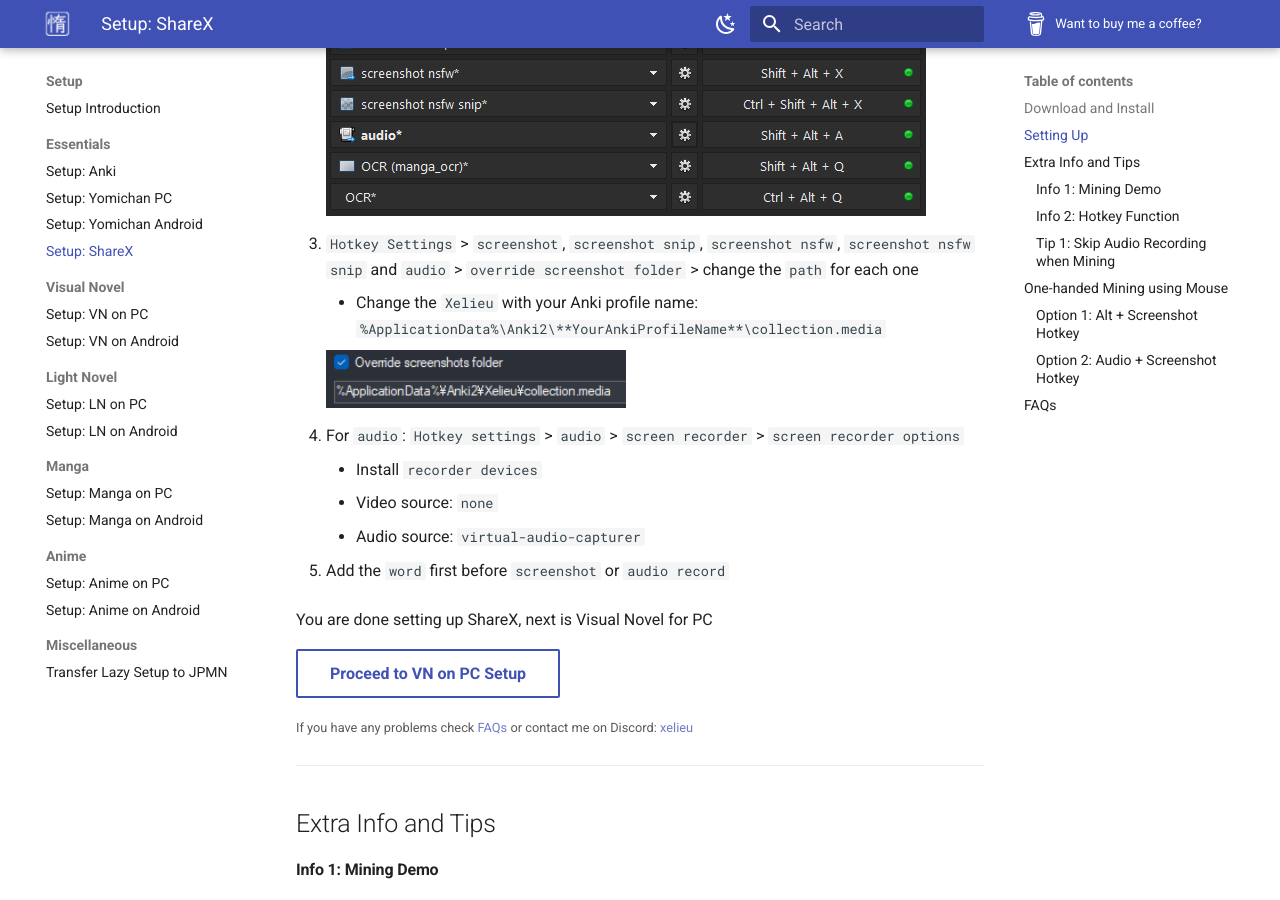
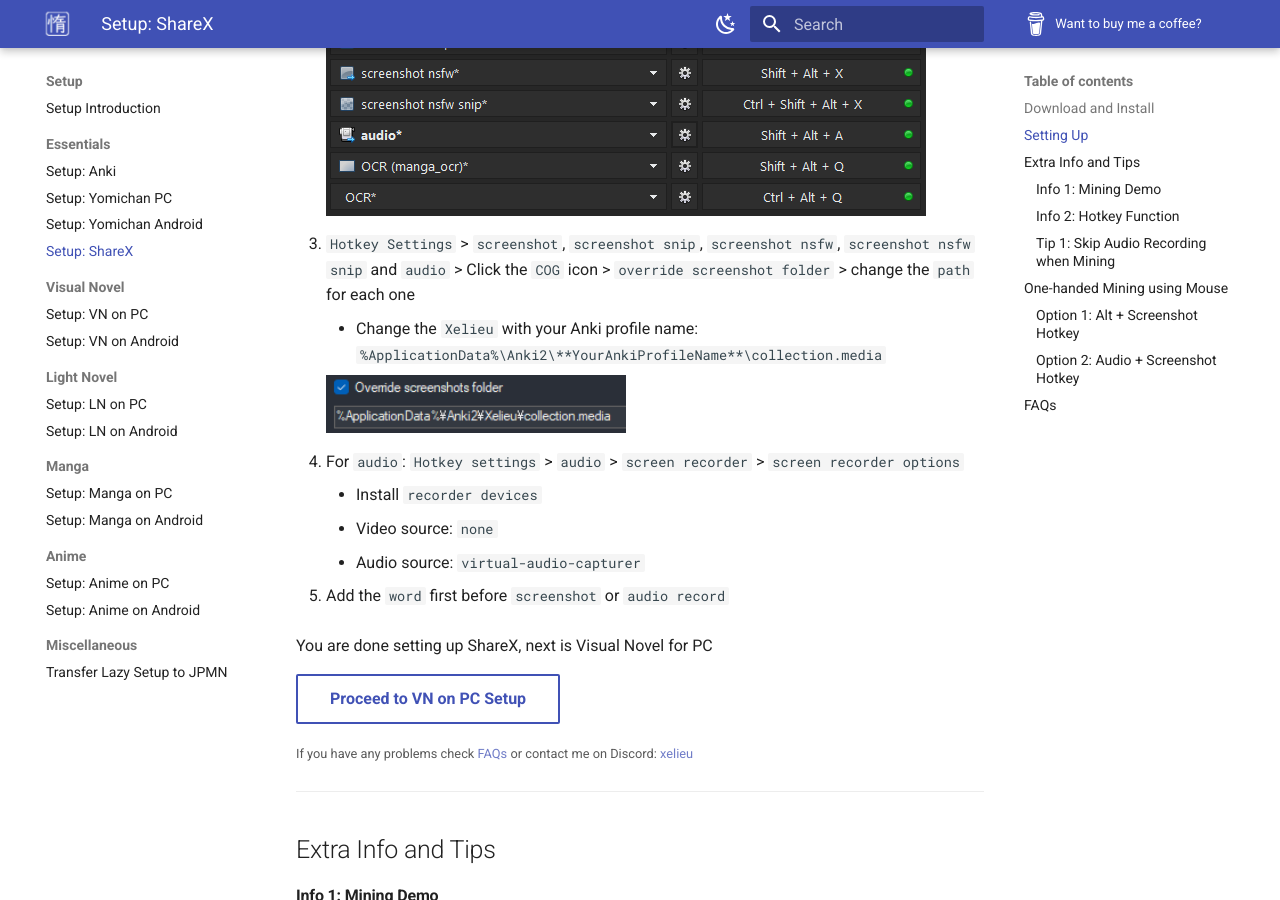
Before and after one commit to Xelieu/xelieu.github.io, an MkDocs documentation site: the page built from docs/jp-lazy-guide/setupShareX.md, in a window 1280 px wide and 900 px high, scrolled down 835 px. Built offline with MkDocs 1.6.1 and Material for MkDocs 9.7.7, drawn with Linux system fonts in a browser that asks for light colours.

Commit message:
$updated info

```diff
--- a/docs/jp-lazy-guide/setupShareX.md
+++ b/docs/jp-lazy-guide/setupShareX.md
@@ -21,7 +21,7 @@
 
     ![ShareX Hotkeys](../img/sharex-hotkeys.png){height=300 width=600}
 
-3. `Hotkey Settings` > `screenshot`, `screenshot snip`, `screenshot nsfw`, `screenshot nsfw snip` and `audio` > `override screenshot folder` > change the `path` for each one
+3. `Hotkey Settings` > `screenshot`, `screenshot snip`, `screenshot nsfw`, `screenshot nsfw snip` and `audio` > Click the `COG` icon > `override screenshot folder` > change the `path` for each one
     - Change the `Xelieu` with your Anki profile name: `%ApplicationData%\Anki2\**YourAnkiProfileName**\collection.media`
 
     ![ShareX Path](../img/sharex-path.png){height=150 width=300}
```
